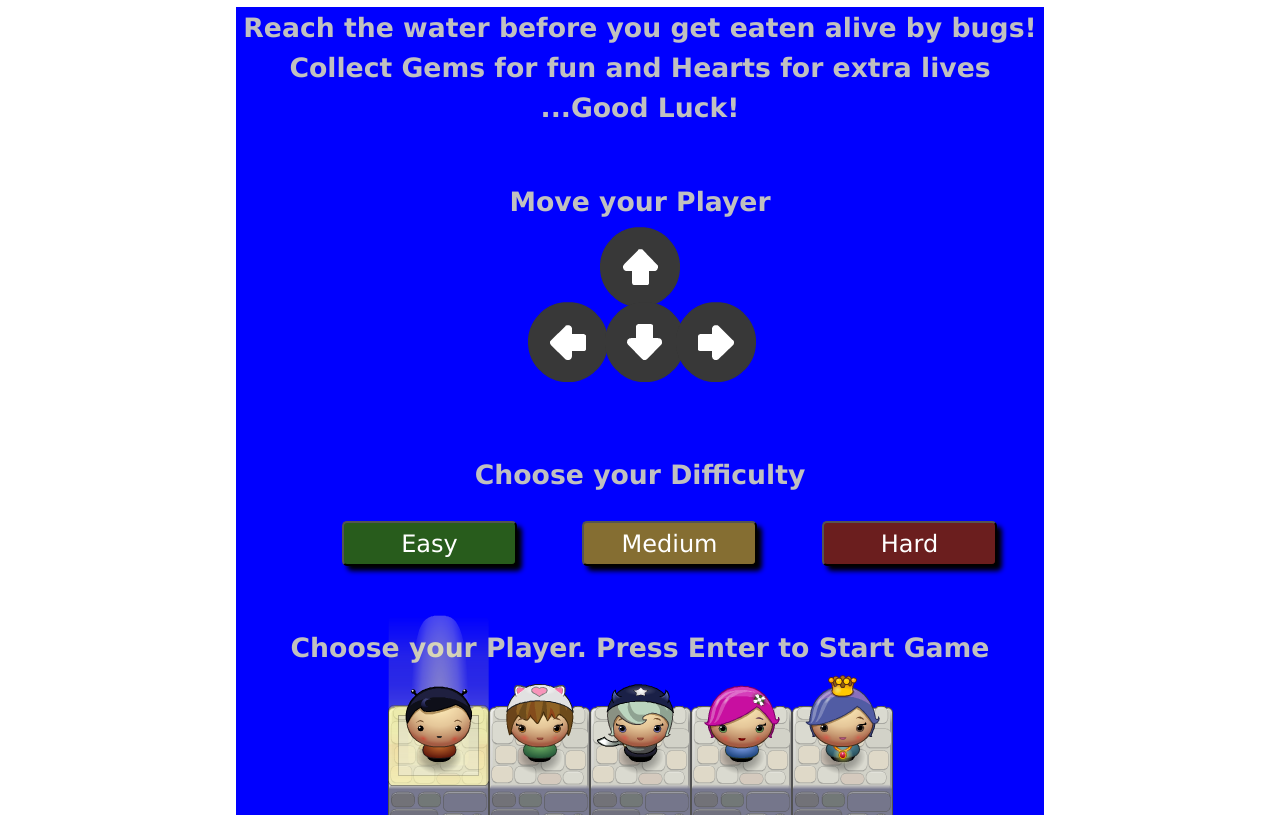
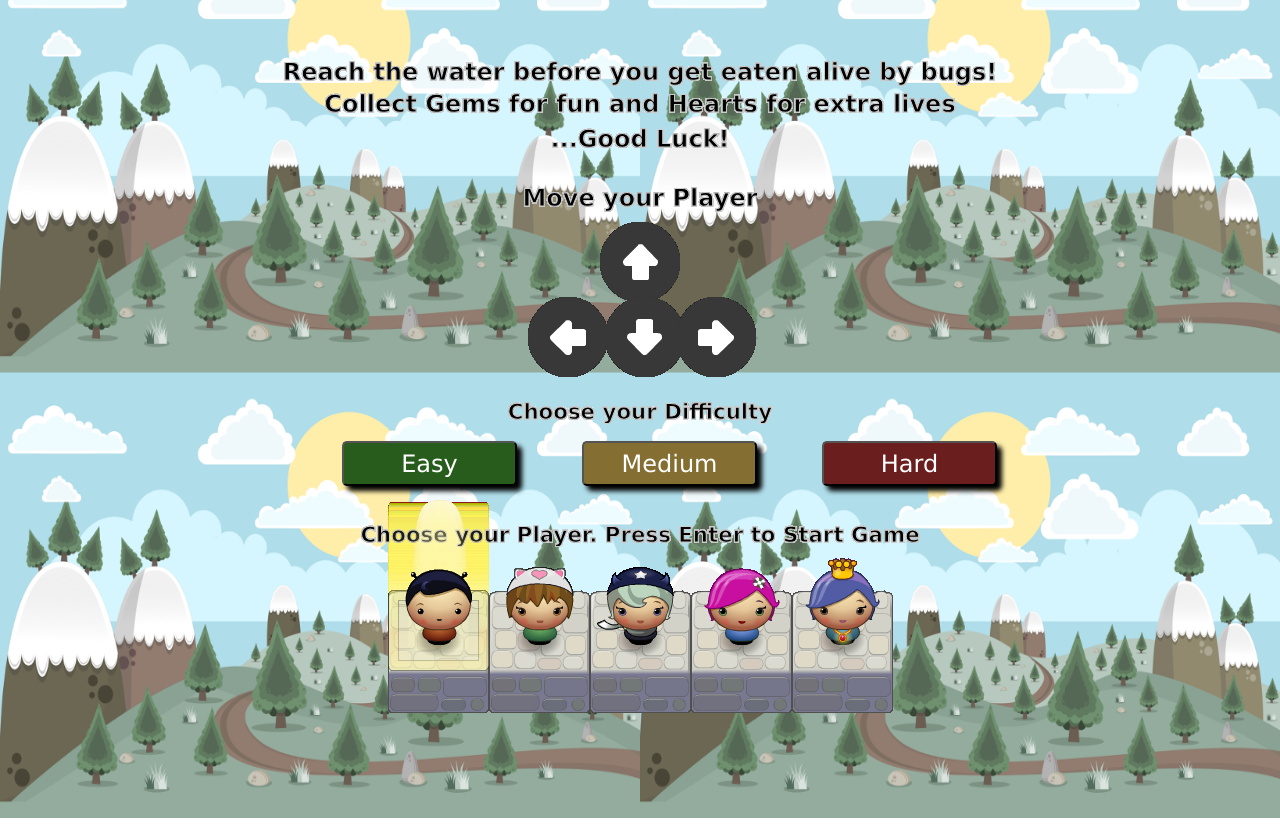
Before and after one commit to andrwsalcdo/udacity-arcade-game, a plain HTML site: page index.html in a window 1280 px wide. Shown: the part 73-900 px from the top of the page. Drawn offline with Linux system fonts and the light colour scheme.

Commit message:
add: audio-enemy collisions, collect hearts & gems. add: css background img, fix: startScreen() canvas overloading the game canvas. adjust (x,y) of items on startScreen() canvas. TODO/Bug: difficulty feature still doesn't work.

```diff
--- a/css/style.css
+++ b/css/style.css
@@ -1,6 +1,12 @@
+@import url(https://fonts.googleapis.com/css?family=Press+Start+2P);
+
 body {
     text-align: center;
+    font-family: 'Press Start 2P', sans-serif;
+    background-image: url("../images/background-11.png");
+    background-repeat: round;
 }
+
 /* Menu */
 .menu {
     width: 808px;
@@ -14,6 +20,7 @@ body {
 .lives,
 .gems {
     vertical-align: top;
+    font-family: 'Press Start 2P', sans-serif;
 }
 
 .items {
@@ -41,7 +48,7 @@ button {
 }
 
 .easy{
-  top: 594px;
+  top: 514px;
   left: 342px;
   background: #285c1c;
 }
@@ -49,7 +56,7 @@ button {
   background: #57c63f;
 }
 .medium {
-  top: 594px;
+  top: 514px;
   left: 582px;
   background: #856e32;
 }
@@ -57,7 +64,7 @@ button {
   background: #ffcf0c; //#f6cd5c
 }
 .hard {
-  top: 594px;
+  top: 514px;
   left: 822px;
   background: #6b1e1e;
 }
--- a/index.html
+++ b/index.html
@@ -3,18 +3,19 @@
 <head>
     <meta charset="UTF-8">
     <title>Effective JavaScript: Frogger</title>
+    <!-- <link href="https://fonts.googleapis.com/css?family=Press+Start+2P" rel="stylesheet"> -->
     <link rel="stylesheet" href="css/style.css">
 </head>
 <body>
-    <h1>Frogger Game Clone</h1>
+    <h1>Frogger Clone</h1>
     <div id="menu" class="menu">
       <div id="hearts" class="items">
         <img src="images/HeartMenu.png" alt="hearts">
-        <span id="lives" class="lives">3</span>
+        <span id="lives" class="lives"></span>
       </div>
       <div id="Gems" class="items">
         <img src="images/Gem-Blue1Menu.png" alt="gems">
-        <span id="gems" class="gems">0</span>
+        <span id="gems" class="gems"></span>
       </div>
     </div>
     <button id="easy" class="easy">Easy</button>
--- a/js/app.js
+++ b/js/app.js
@@ -5,7 +5,7 @@ var Player_start_x = 300;
 var Player_start_y = 575;
 //var win = false; //Whether level has been won; used to trigger animations.
 var play = false; //Whether the game has begun; used to trigger character selector screen
-var Difficulty = 1 //default value is 'median'
+var difficulty = 0;
 var selectedChar; //Used as pointer for the selected sprite URL in array
 var chars = [ //Array of URLs for player and NPC sprites
     'images/char-boy.png',
@@ -19,21 +19,24 @@ var easyButton = document.getElementById('easy');
 var mediumButton = document.getElementById('medium');
 var hardButton = document.getElementById('hard');
 
-/* Initialize the difficulty to the player's choosen, if clicked */
+/* Initialize the difficulty to the player's choice, if clicked */
 easyButton.addEventListener('click', function () {
-    Difficulty === 0;
+    difficulty = 1;
+    // EnemyL.speed = Math.floor(Math.random() * (200-1)) + 1;
     easyButton.className = 'easy active';
     mediumButton.className = 'medium';
     hardButton.className = 'hard';
 }, false);
 mediumButton.addEventListener('click', function () {
-    Difficulty === 1;
+    difficulty = 2;
+    // EnemyL.speed = Math.floor(Math.random() * (2-1)) + 1;
     easyButton.className = 'easy';
     mediumButton.className = 'medium active';
     hardButton.className = 'hard';
 }, false);
 hardButton.addEventListener('click', function () {
-    Difficulty === 2;
+    difficulty = 3;
+    // EnemyL.speed = Math.floor(Math.random() * (50-1)) + 1;
     easyButton.className = 'easy';
     mediumButton.className = 'medium';
     hardButton.className = 'hard active';
@@ -41,7 +44,12 @@ hardButton.addEventListener('click', function () {
 
 //***********   GAME Class  ********************//
 //************** START, RESET, WIN ********************//
-var Game = function() {};
+var Game = function() {
+  //Preload audio sample(s)
+  this.gainLifeEfx = new Audio('audio/gainLife.wav');
+  this.getGemEfx = new Audio('audio/getGem.wav');
+  this.loseLifeEfx = new Audio('audio/loseLife.wav');
+};
 
 Game.prototype.win = function() {
     alert ("CONGRATS! YOU WIN!"); ////**To play again: Refresh the page**
@@ -94,7 +102,7 @@ var game = new Game;
 var Selector = function() {
     this.col = 0;
     this.x = this.col * 101 + 152;
-    this.y = 608;
+    this.y = 498;
     this.sprite = 'images/Selector.png';
     this.alpha = 1;
     this.throbdir = 'transparent';
@@ -224,23 +232,30 @@ var EnemyL = function(x,y, originalPosition, width, height) {
   this.width = 70;
   this.height = 60;
   this.sprite = 'images/enemy-bug.png';
-  // this.speed = Math.floor(Math.random() * 400) + 150;
-  switch (Difficulty) {
-    case 1:
-        this.speed =  Math.floor(Math.random() * (200-1)) + 1;
-        break;
-
-    case 2:
-        this.speed = Math.floor(Math.random() * (2-1)) + 1;
-        break;
-
-    case 3:
-        this.speed = Math.floor(Math.random() * (1000-1)) + 1;
-        break;
-    default:
-      this.speed = Math.floor(Math.random() * (2-1)) + 1;
-      break;
+  // this.speed = Math.floor(Math.random() * 400) + 150;\
+  if (difficulty = 1) {
+    this.speed =  Math.floor(Math.random() * (200-1)) + 1;
+  } else if (difficulty = 2) {
+     this.speed = Math.floor(Math.random() * (2-1)) + 1;
+  } else {
+     this.speed = Math.floor(Math.random() * (1000-1)) + 1;
   }
+  // switch (Difficulty) {
+  //   case 1:
+  //       this.speed =  Math.floor(Math.random() * (200-1)) + 1;
+  //       break;
+  //
+  //   case 2:
+  //       this.speed = Math.floor(Math.random() * (2-1)) + 1;
+  //       break;
+  //
+  //   case 3:
+  //       this.speed = Math.floor(Math.random() * (1000-1)) + 1;
+  //       break;
+  //   default:
+  //     this.speed = Math.floor(Math.random() * (200-1)) + 1;
+  //     break;
+  // }
 };
 
 EnemyL.prototype = Object.create(Entity.prototype);
@@ -270,24 +285,24 @@ var EnemyR = function(x,y, originalPosition, width, height) {
   this.width = 85; //70
   this.height = 65; //60
   this.sprite = 'images/enemy-bug-r.png';
-  // this.speed = Math.floor(Math.random() * 200) + 100;
-  switch (Difficulty) {
-    case 1:
-        this.speed =  Math.floor(Math.random() * (200-1)) + 1;
-        break;
-
-    case 2:
-        this.speed = Math.floor(Math.random() * (400-1)) + 1;
-        break;
-
-    case 3:
-        this.speed = Math.floor(Math.random() * (600-1)) + 1;
-        break;
-
-    default:
-        this.speed = Math.floor(Math.random() * 200) + 100;
-        break;
-}
+  this.speed = Math.floor(Math.random() * 200) + 100;
+//   switch (Difficulty) {
+//     case 1:
+//         this.speed =  Math.floor(Math.random() * (200-1)) + 1;
+//         break;
+//
+//     case 2:
+//         this.speed = Math.floor(Math.random() * (400-1)) + 1;
+//         break;
+//
+//     case 3:
+//         this.speed = Math.floor(Math.random() * (600-1)) + 1;
+//         break;
+//
+//     default:
+//         this.speed = Math.floor(Math.random() * 200) + 100;
+//         break;
+// }
 };
 
 EnemyR.prototype = Object.create(Entity.prototype);
@@ -385,6 +400,7 @@ Player.prototype.update = function(dt) {
         this.x + this.width > allEnemies[i].x &&
         this.y < allEnemies[i].y + allEnemies[i].height &&
         this.y + this.height > allEnemies[i].y) {
+          game.loseLifeEfx.play();
           this.collision();
       }
   }
@@ -405,6 +421,7 @@ Player.prototype.update = function(dt) {
         this.y < allHearts[i].y + allHearts[i].height &&
         this.y + this.height > allHearts[i].y) {
           collectedHearts.push([allHearts[i].x,allHearts[i].y]);
+          game.gainLifeEfx.play();
           this.lives += 1;
           document.getElementById("lives").innerHTML = this.lives.toString();
           //move heart img off canvas
@@ -419,6 +436,7 @@ Player.prototype.update = function(dt) {
         this.y < allGems[i].y + allGems[i].height &&
         this.y + this.height > allGems[i].y) {
           collectedGems.push([allGems[i].x, allGems[i].y]);
+          game.getGemEfx.play();
           document.getElementById('gems').innerHTML = collectedGems.length.toString();
           //move the gem off canvas. disappear
           allGems[i].x = 1000;
--- a/js/engine.js
+++ b/js/engine.js
@@ -194,55 +194,81 @@ var Engine = (function(global) {
     function startScreen() {
       //*****get rid of game html menu items--hearts & lives.*****
       document.getElementById('menu').hidden = true;
-      //******nitial canvas..maybe delete color later****
-      ctx.fillStyle = "blue";
-      ctx.rect(0,0,canvas.width,canvas.height);
-      ctx.fill();
+      //******initial canvas..resuing the CSS background image****
+      ctx.drawImage(Resources.get('images/background-11.png'), canvas.width, 680);
+    //  ctx.fillStyle = "#b9defc";
+    //  ctx.rect(0,60,canvas.width, 652);
+    //  ctx.fill();
+
       //I want to use HTML5 canvas, because we learned that for the project. I realize that this could be solved with a simple image made in gimp/photoshop, or manipulating the DOM w/ jQuery, or plain html w/ vanilla JS...right? does that sound remotely correct?  :D
+      //maybe using those methods would be easier for creating a Start Menu, but again, I thought it ideal to use HTML canvas for the menu, since we learned it during the lessons.
+
+      //how to import google font into the canvas? I tried to make the canvas font like the HTML font, but no dice. I tried Stack Overflow, and answers from 2010, 2011,2013 wouldn't work...any advice? because Verdana is boring :D
 
       //*********Game Description.----****see comment above***
-      ctx.font = 'bold 20pt Verdana';
-      ctx.fillStyle = 'silver';
-      ctx.strokeStyle = 'black';
-      ctx.textAlign = 'center';
       var gameDescription = "Reach the water before you get eaten alive by bugs!";
       var gameDescription2 ="Collect Gems for fun and Hearts for extra lives";
       var gameDescription3 = "...Good Luck!";
-      ctx.fillText(gameDescription, canvas.width/2, 30);
-      ctx.fillText(gameDescription2, canvas.width/2, 70);
-      ctx.fillText(gameDescription3, canvas.width/2, 110);
+      ctx.font = 'bold 18pt Verdana';
+      ctx.textAlign = 'center';
+
+      ctx.fillStyle = 'black';
+      ctx.fillText(gameDescription, canvas.width/2, 78);
+      ctx.fillText(gameDescription2, canvas.width/2, 110);
+      ctx.fillText(gameDescription3, canvas.width/2, 145);
+
+      ctx.strokeStyle = '#cccccc';
+      ctx.lineWidth = 1;
+      ctx.strokeText(gameDescription, canvas.width/2, 78);
+      ctx.strokeText(gameDescription2, canvas.width/2, 110);
+      ctx.strokeText(gameDescription3, canvas.width/2, 145);
 
       //*********Controls....**********
-      ctx.font = 'bold 20pt Verdana';
-      ctx.fillStyle = 'silver';
-      ctx.strokeStyle = 'black';
+      var control = "Move your Player";
+      ctx.font = 'bold 18pt Verdana';
       ctx.textAlign = 'center';
-      var control = "Move your Player";
+
+      ctx.fillStyle = 'black';
       ctx.fillText(control, canvas.width/2, 204);
+
+      ctx.strokeStyle = '#cccccc';
+      ctx.lineWidth = 1;
+      ctx.strokeText(control, canvas.width/2, 204);
+
       ctx.drawImage(Resources.get("images/aUp.png"), 364, 220);
       ctx.drawImage(Resources.get("images/aLeft.png"), 292, 295);
       ctx.drawImage(Resources.get("images/aDown.png"), 369, 295);
       ctx.drawImage(Resources.get("images/aRight.png"), 440, 295);
 
       // ******difficulty TODO: add difficulty code for mouse events.******
-      ctx.font = "bold 20pt Verdana";
-      ctx.fillStyle = "silver";
+      ctx.font = "bold 16pt Verdana";
       ctx.textAlign = 'center';
-      ctx.fillText("Choose your Difficulty", canvas.width/2, 477);
 
+      ctx.fillStyle = "black";
+      ctx.fillText("Choose your Difficulty", canvas.width/2, 417);
+
+      ctx.strokeStyle = '#cccccc';
+      ctx.lineWidth = 1;
+      ctx.strokeText("Choose your Difficulty", canvas.width/2, 417);
 
       //********character section********
-      ctx.font = "bold 20pt Verdana";
-      ctx.fillStyle = "silver";
+      ctx.font = "bold 16pt Verdana";
       ctx.textAlign = 'center';
-      ctx.fillText("Choose your Player. Press Enter to Start Game", (canvas.width*0.5), 650);
+
+      ctx.fillStyle = "black";
+      ctx.fillText("Choose your Player. Press Enter to Start Game", (canvas.width*0.5), 540);
+
+      ctx.strokeStyle = '#cccccc';
+      ctx.lineWidth = 1;
+      ctx.strokeText("Choose your Player. Press Enter to Start Game", (canvas.width*0.5), 540);
+
         function loadRender() {
                 for (col = 0; col <5; col++) {
-                ctx.drawImage(Resources.get("images/stone-block.png"), col * 101 + 152, 650); //249
+                ctx.drawImage(Resources.get("images/stone-block.png"), col * 101 + 152, 540); //650
               }
             selector.render();
             for (var i = 0; i < chars.length; i++) {
-              ctx.drawImage(Resources.get(chars[i]), i * 101 + 152, 616); //215 34 diff.
+              ctx.drawImage(Resources.get(chars[i]), i * 101 + 152, 504); //34 diff.
             }
         }
         loadRender(); //invoke the loadRender function. call it. make it work.
@@ -284,7 +310,8 @@ var Engine = (function(global) {
         'images/enter.png',
         'images/green_button02.png',
         'images/yellow_button02.png',
-        'images/red_button01.png'
+        'images/red_button01.png',
+        'images/background-11.png',
     ]);
     Resources.onReady(init);
 
```
Also changed, not shown: images/background-1.png (added), images/background-11.png (added), 3 other files.
